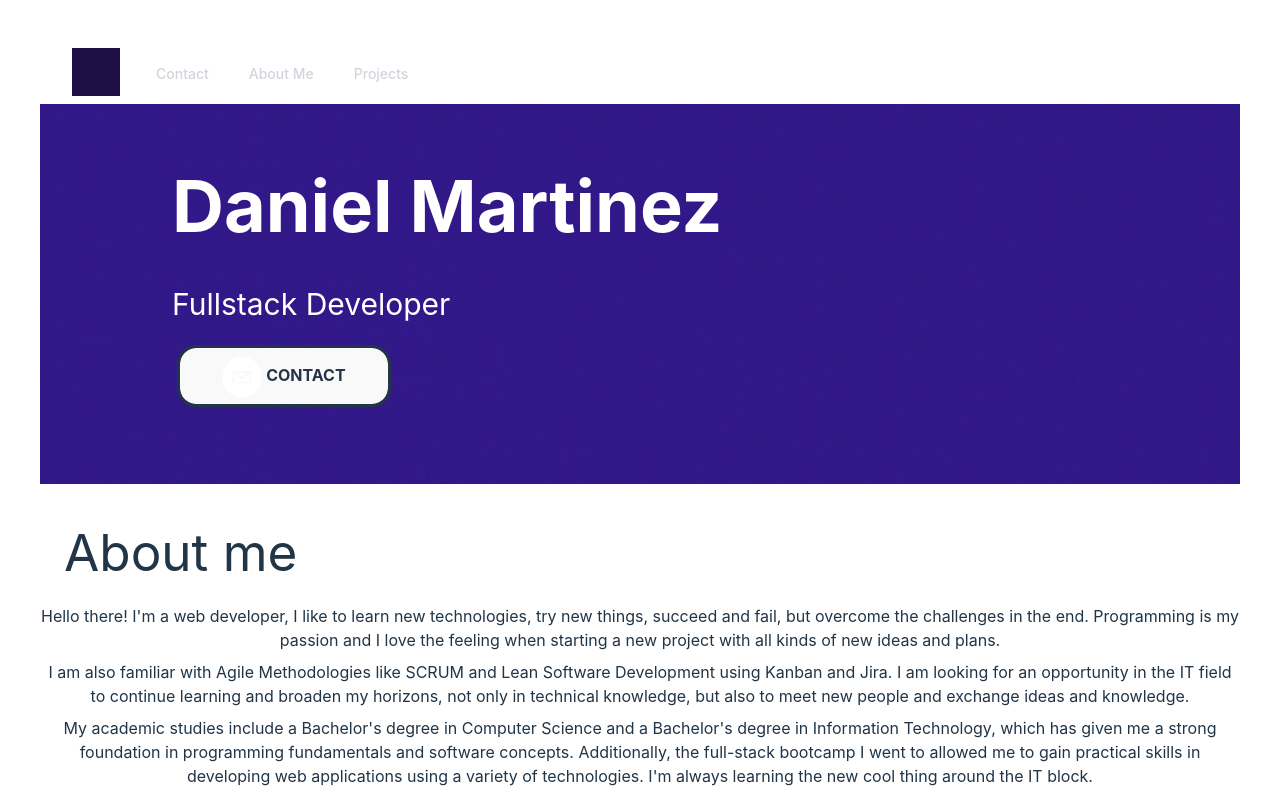
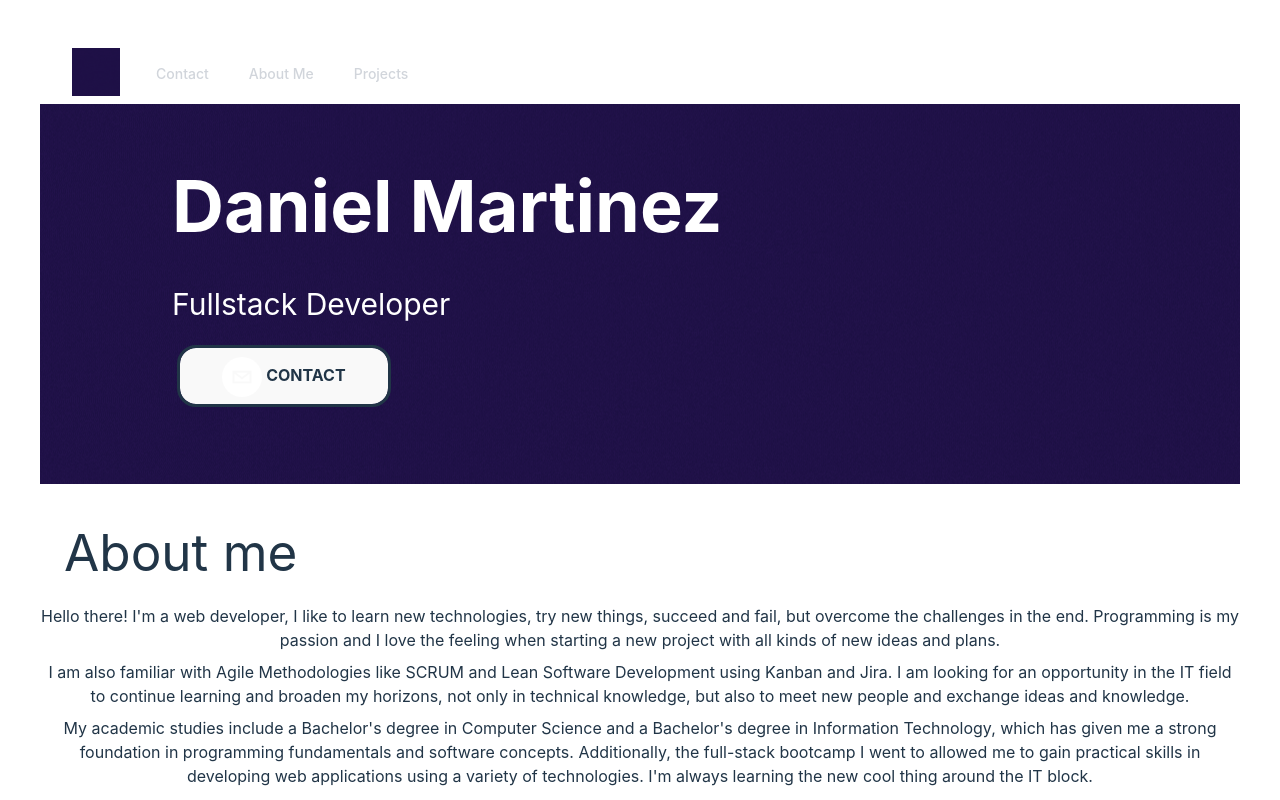
Before and after one commit to Gravyon/daniel-j-martinez, a React (Vite) app: page / in a window 1280 px wide. Shown: the top 800 px of the page. Built offline with nearby package versions, Linux system fonts and the light colour scheme.

Commit message:
Bg color corrected

```diff
--- a/src/components/HeroSection.jsx
+++ b/src/components/HeroSection.jsx
@@ -5,7 +5,7 @@ import { SocialIcon } from "react-social-icons";
 const HeroSection = () => {
   return (
     <section className="mb-8">
-      <div className="bg-hero bg-cover relative bg-no-repeat bg-center h-full">
+      <div className="bg-hero relative bg-no-repeat bg-center h-full">
         <div className="flex flex-col mx-4 px-5 py-24 md:mx-0 md:px-0 md:pl-5 md:py-0 md:pt-16 lg:pt-12 h-full">
           <Slide delay={100} direction="down" duration={1000}>
             <div className="text-center md:text-left">
```
Also changed, not shown: public/images/bg.gif.
